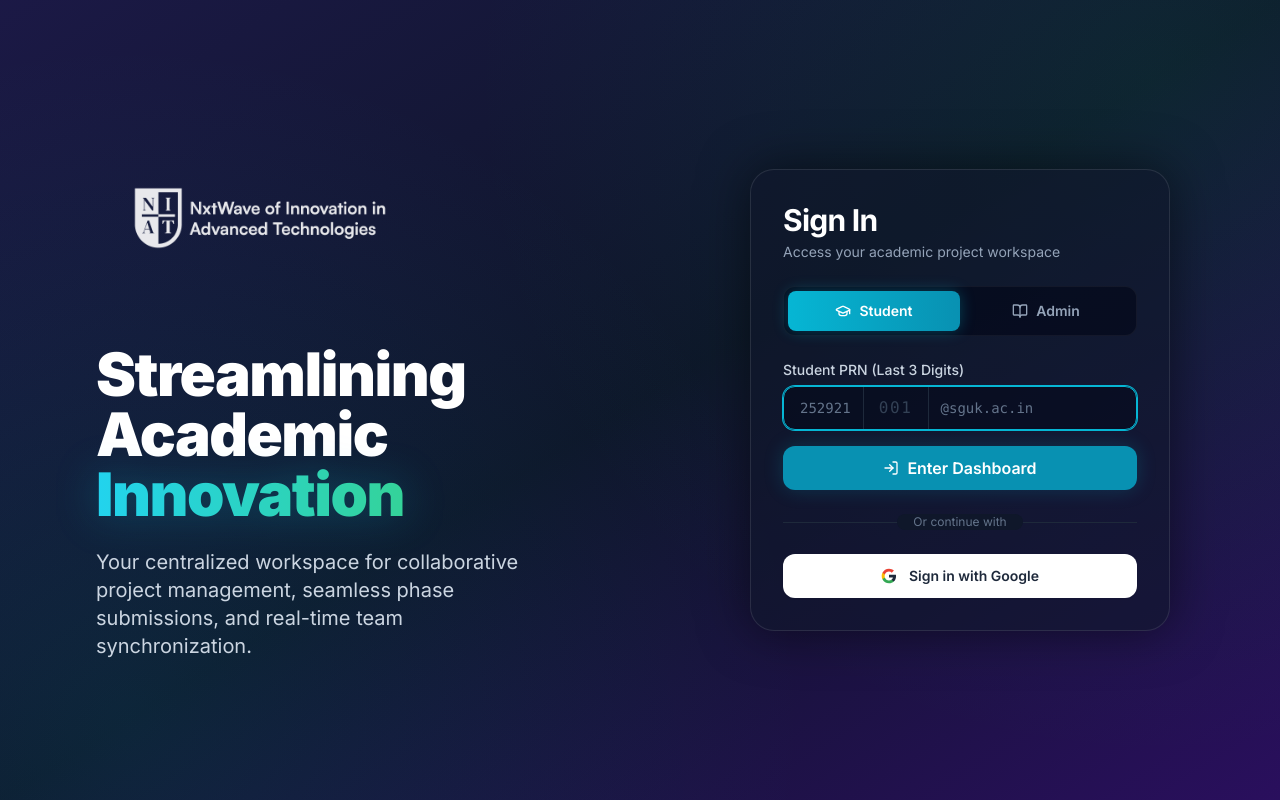
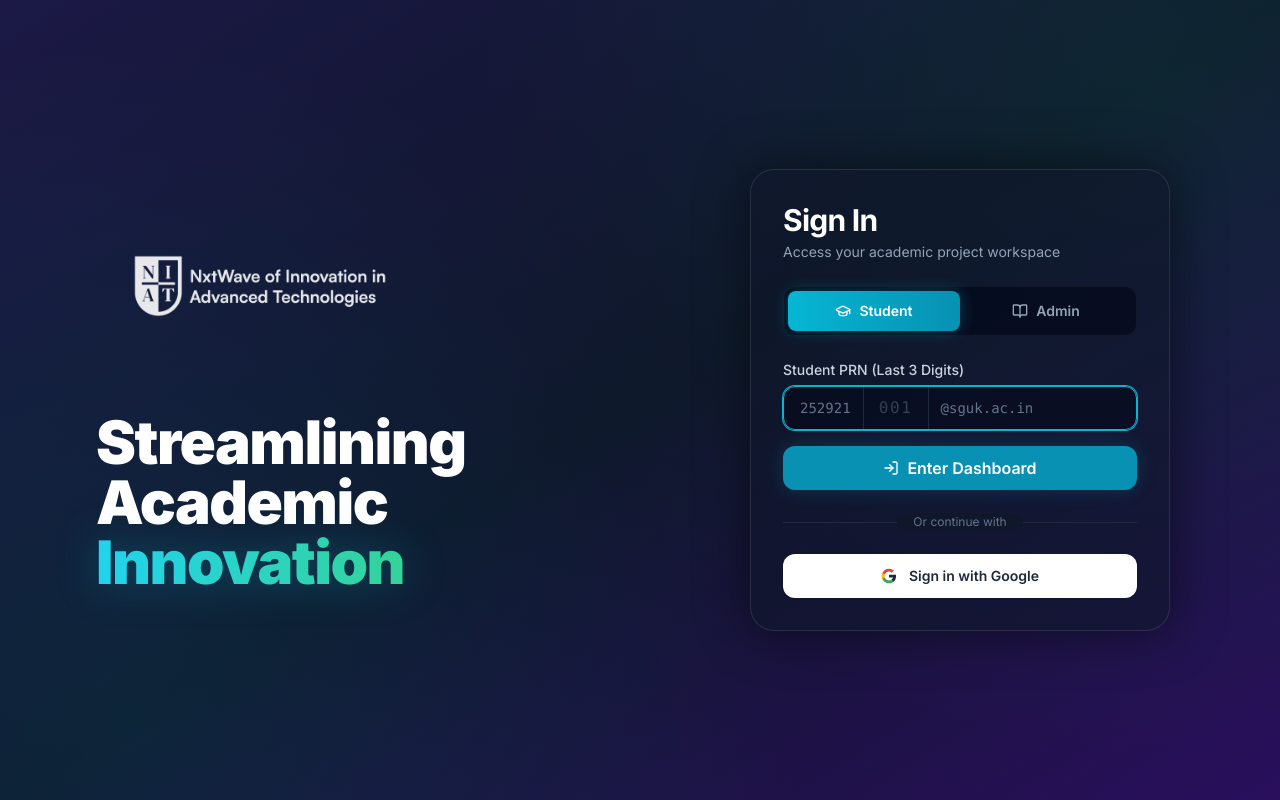
Before and after one commit to aditya9112adi/ProjectFlow, a React (Vite) app in the folder frontend/: page / in a window 1280 px wide. Built offline with nearby package versions, Linux system fonts and the light colour scheme; no server answers.

Commit message:
style: remove description from login page

```diff
--- a/frontend/src/pages/auth/Login.jsx
+++ b/frontend/src/pages/auth/Login.jsx
@@ -101,9 +101,6 @@ const Login = () => {
                    Innovation
                  </span>
                </h1>
-               <p className="text-slate-300 text-lg lg:text-xl leading-relaxed max-w-md mx-auto lg:mx-0">
-                 Your centralized workspace for collaborative project management, seamless phase submissions, and real-time team synchronization.
-               </p>
             </div>
           </div>
         </div>
```
